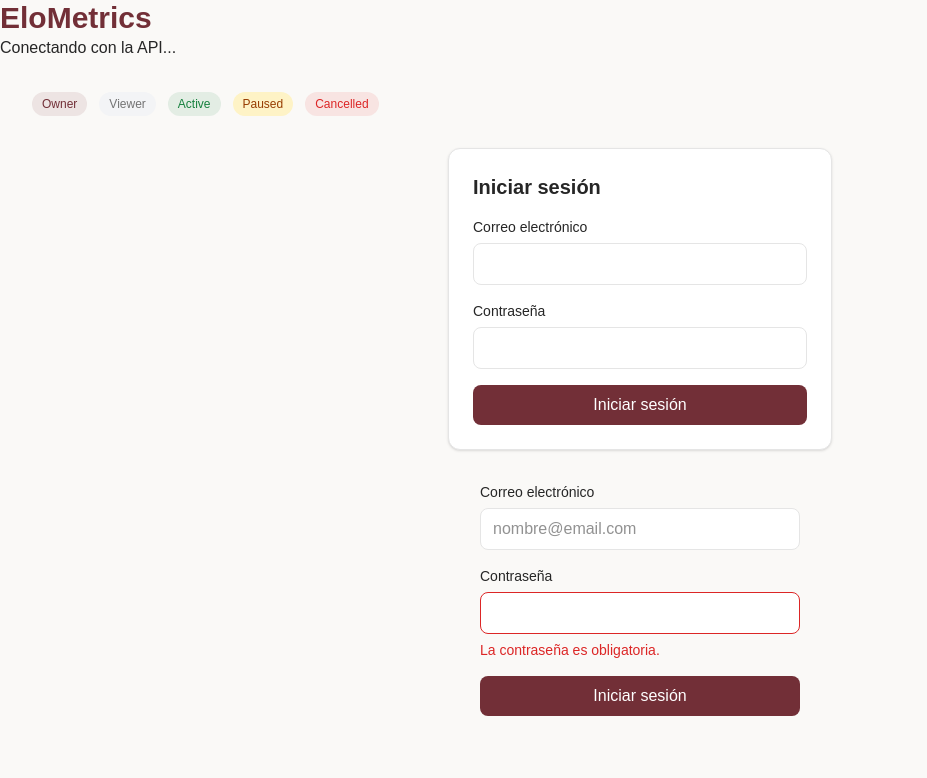
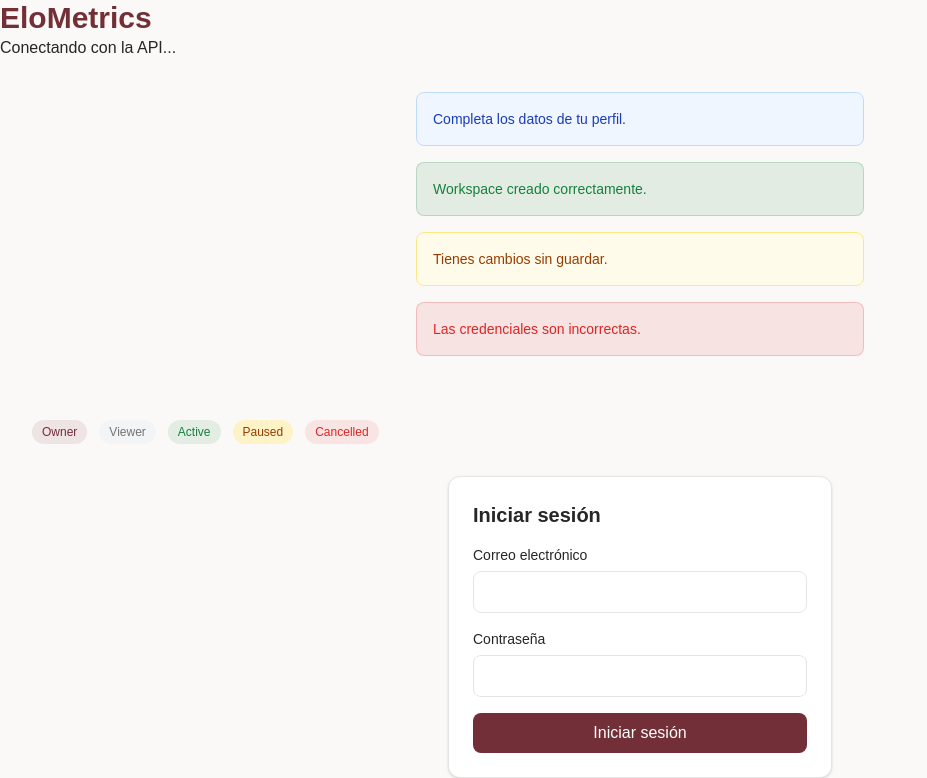
Before and after one commit to imjrbarreto/chess-t, a React (Vite) app: page / in a window 1280 px wide. Shown: the top 778 px of the page, without its empty margins (0-927 px from the left). Built offline with nearby package versions, Linux system fonts and the light colour scheme; no server answers.

Commit message:
feat: add reusable alert component

```diff
--- a/src/App.tsx
+++ b/src/App.tsx
@@ -1,4 +1,5 @@
 import { useHealthCheck } from './api/generated/health/health';
+import { Alert } from './components/ui/Alert';
 import { Badge } from './components/ui/Badge';
 import { Button } from './components/ui/Button';
 import { Card } from './components/ui/Card';
@@ -21,6 +22,16 @@ function App() {
             {isError && <p>Error de conexión.</p>}
             {isSuccess && <p>API conectada correctamente ✅</p>}
 
+
+            <div className="mx-auto flex max-w-lg flex-col gap-4 p-8">
+                <Alert>Completa los datos de tu perfil.</Alert>
+
+                <Alert variant="success">Workspace creado correctamente.</Alert>
+
+                <Alert variant="warning">Tienes cambios sin guardar.</Alert>
+
+                <Alert variant="destructive">Las credenciales son incorrectas.</Alert>
+            </div>
 
             <div className="flex flex-wrap gap-3 p-8">
                 <Badge variant="primary">Owner</Badge>
--- /dev/null
+++ b/src/components/ui/Alert.tsx
@@ -0,0 +1,31 @@
+import type { HTMLAttributes } from 'react';
+
+type AlertVariant = 'info' | 'success' | 'warning' | 'destructive';
+
+interface AlertProps extends HTMLAttributes<HTMLDivElement> {
+    variant?: AlertVariant;
+}
+
+const variants = {
+    info: 'border-blue-200 bg-blue-50 text-blue-800',
+    success: 'border-success/20 bg-success/10 text-success',
+    warning: 'border-amber-200 bg-amber-50 text-amber-800',
+    destructive: 'border-destructive/20 bg-destructive/10 text-destructive',
+};
+
+export function Alert({
+    variant = 'info',
+    children,
+    className = '',
+    ...props
+}: AlertProps) {
+    return (
+        <div
+            role={variant === 'destructive' ? 'alert' : 'status'}
+            className={`rounded-lg border p-4 text-sm ${variants[variant]} ${className}`}
+            {...props}
+        >
+            {children}
+        </div>
+    );
+}
```
